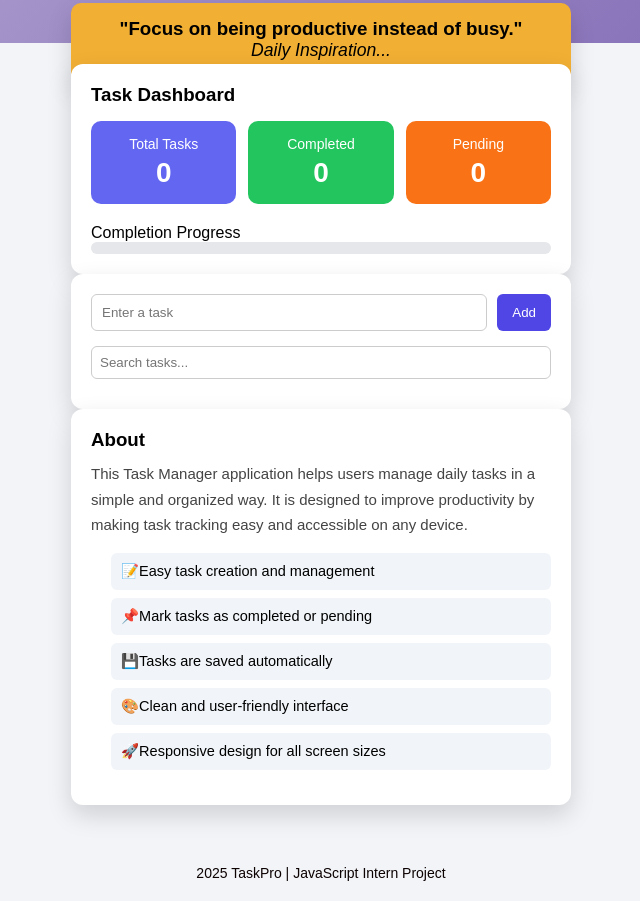
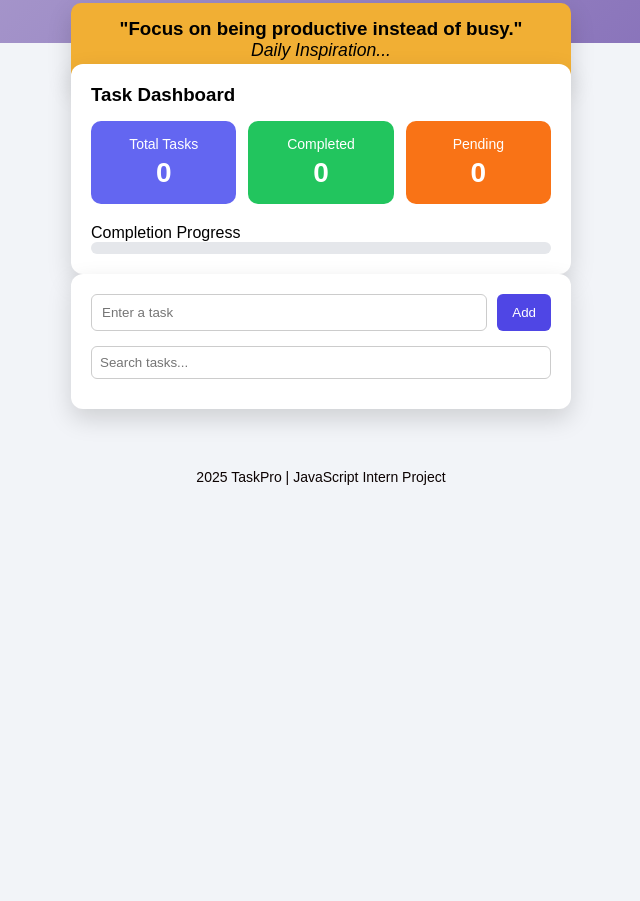
Before and after one commit to MaleeshaDilshani/TaskManager, a plain HTML site: page index.html in a window 1280 px wide. Shown: the part 337-1238 px from the top of the page, without its empty margins (319-959 px from the left). After the commit the page ends 842 px from the top, so only its background shows below. Drawn offline with Linux system fonts and the light colour scheme.

Commit message:
refactor: remove unused about section from index.html

```diff
--- a/index.html
+++ b/index.html
@@ -87,22 +87,7 @@
     <ul id="taskList"></ul>
   </section>
 
-  <!-- ABOUT -->
-  <section id="about" class="app">
-    <h3>About </h3>
-    <p class="about-text">
-      This Task Manager application helps users manage daily tasks in a simple and organized way. It is designed to
-      improve productivity by making task tracking easy and accessible on any device.
-    </p>
-    <ul class="about-points">
-      <li>📝Easy task creation and management</li>
-      <li>📌Mark tasks as completed or pending</li>
-      <li>💾Tasks are saved automatically</li>
-      <li>🎨Clean and user-friendly interface</li>
-      <li>🚀Responsive design for all screen sizes</li>
-    </ul>
-  </section>
-  <div id="toast"></div>
+
   <footer>
     2025 TaskPro | JavaScript Intern Project
   </footer>
```
